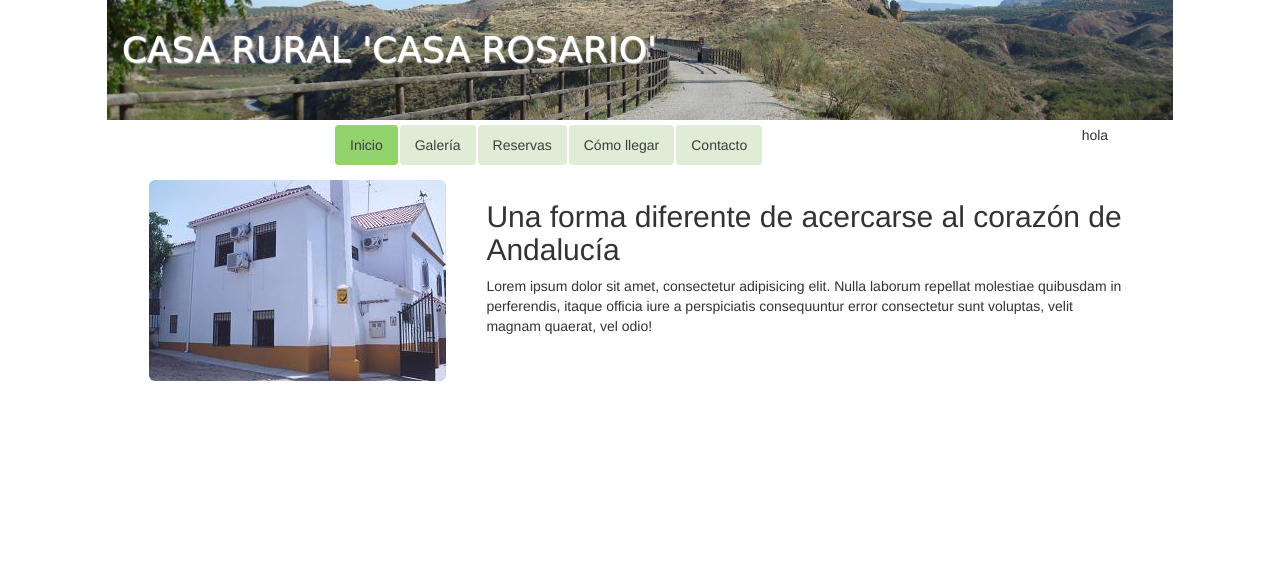
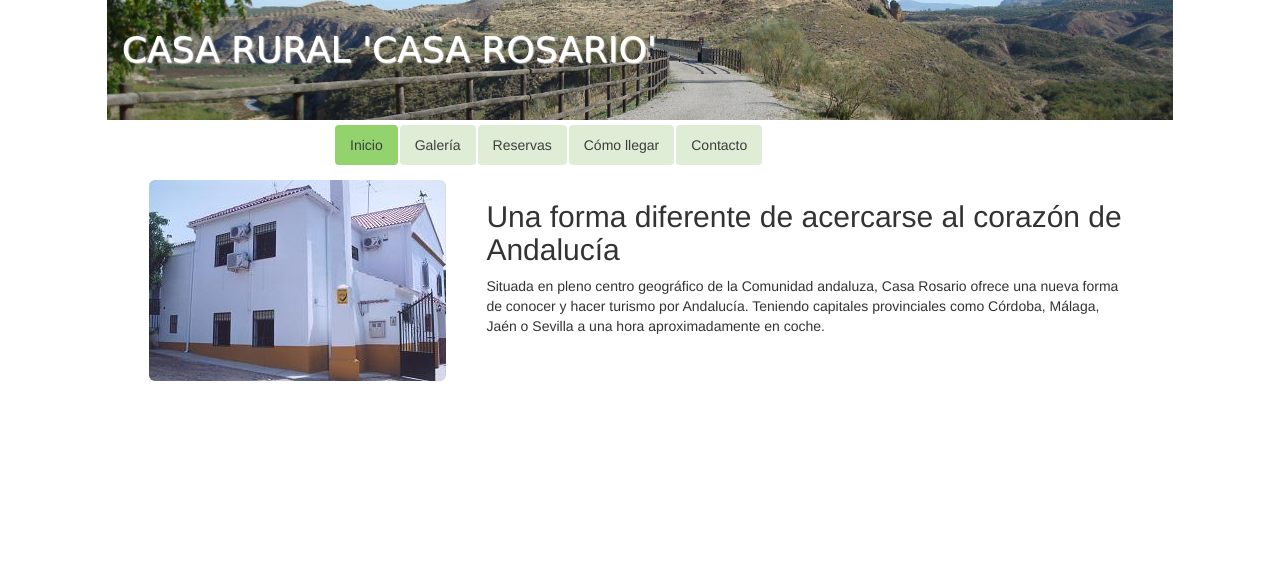
Before and after one commit to jesuschicano/casaruralcasarosario, a PHP site: page / in a window 1280 px wide. Shown: the top 576 px of the page. Run offline with PHP 8.4, Linux system fonts and the light colour scheme; some web fonts are replaced.

Commit message:
index updated

```diff
--- a/index.php
+++ b/index.php
@@ -45,7 +45,7 @@
 					// llamada a la función de logueo
 					// sino hay usuario: muestra formulario. Si lo hay: muestra 'hola felipe'
 					//
-					echo "hola";
+
 				?>
 			</div>
 		</header>
@@ -56,7 +56,7 @@
 			</div>
 			<div class="col-lg-8 col-md-10 col-xs-12">
 				<h2>Una forma diferente de acercarse al corazón de Andalucía</h2>
-				<p>Lorem ipsum dolor sit amet, consectetur adipisicing elit. Nulla laborum repellat molestiae quibusdam in perferendis, itaque officia iure a perspiciatis consequuntur error consectetur sunt voluptas, velit magnam quaerat, vel odio!</p>
+				<p>Situada en pleno centro geográfico de la Comunidad andaluza, Casa Rosario ofrece una nueva forma de conocer y hacer turismo por Andalucía. Teniendo capitales provinciales como Córdoba, Málaga, Jaén o Sevilla a una hora aproximadamente en coche.</p>
 			</div>
 		</section>
 
```
